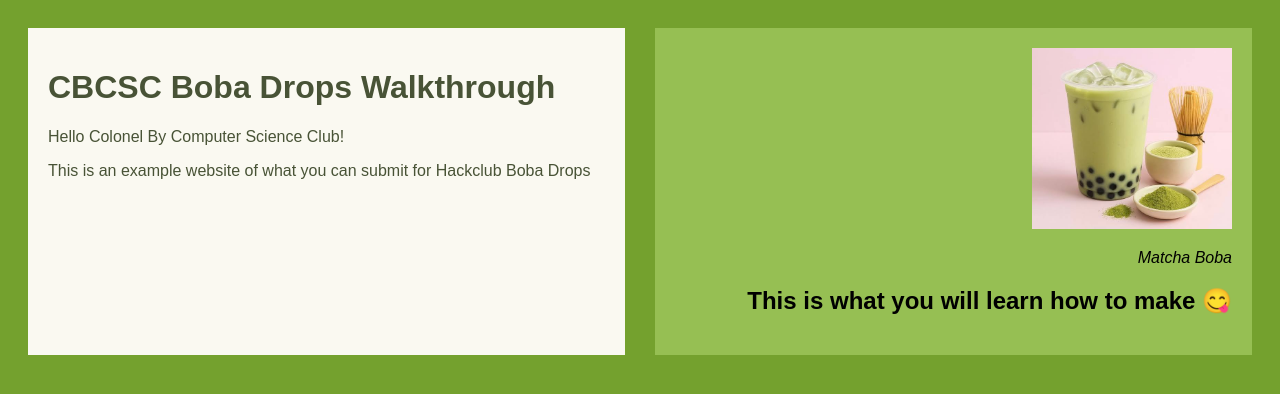
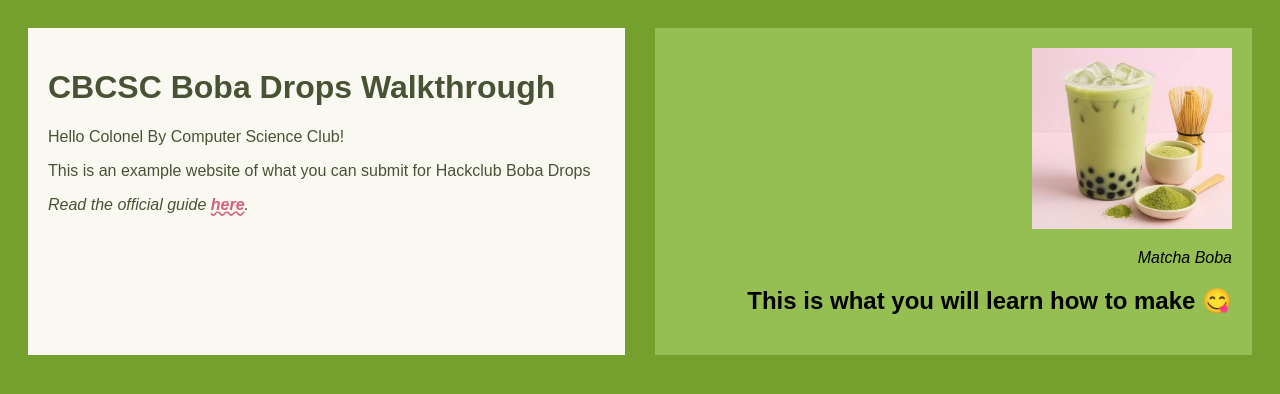
Before and after one commit to avilldev/CBCSC-Boba-Drops-Walkthrough, a plain HTML site: page index.html in a window 1280 px wide. Drawn offline with Linux system fonts and the light colour scheme.

Commit message:
Added and styled the link to the official Boba Drops guide.

```diff
--- a/index.html
+++ b/index.html
@@ -12,6 +12,7 @@
                 <h1>CBCSC Boba Drops Walkthrough</h1>
             <p>Hello Colonel By Computer Science Club!</p>
             <p>This is an example website of what you can submit for Hackclub Boba Drops</p>
+            <i><p>Read the official guide <a href="https://www.canva.com/design/DAGr1zQLfE4/eqe5sSP6hE9-4SZez72QFA/view?utm_content=DAGr1zQLfE4&utm_campaign=designshare&utm_medium=link2&utm_source=uniquelinks&utlId=h25bb5bce98" target="_blank" rel="noopener noreferrer">here</a>.</p></i>
         </div>
         <div id="peak">
             <img id="main-image"
--- a/style.css
+++ b/style.css
@@ -3,6 +3,8 @@
     --popup-matcha-color: rgb(150, 191, 83);
     --dark-matcha-color: rgb(72, 83, 54);
     --creme-white: rgb(250, 249, 241);
+    --light-sakura-pink: #FFB7C5;
+    --dark-sakura-pink: #d45f77;
 }
 
 #main-image {
@@ -35,3 +37,10 @@ body {
     width: 50%;
     padding: 20px;
 }
+
+a {
+    color: var(--dark-sakura-pink);
+    font-weight: bolder;
+    text-decoration: underline;
+    text-decoration-style: wavy;
+}
```
